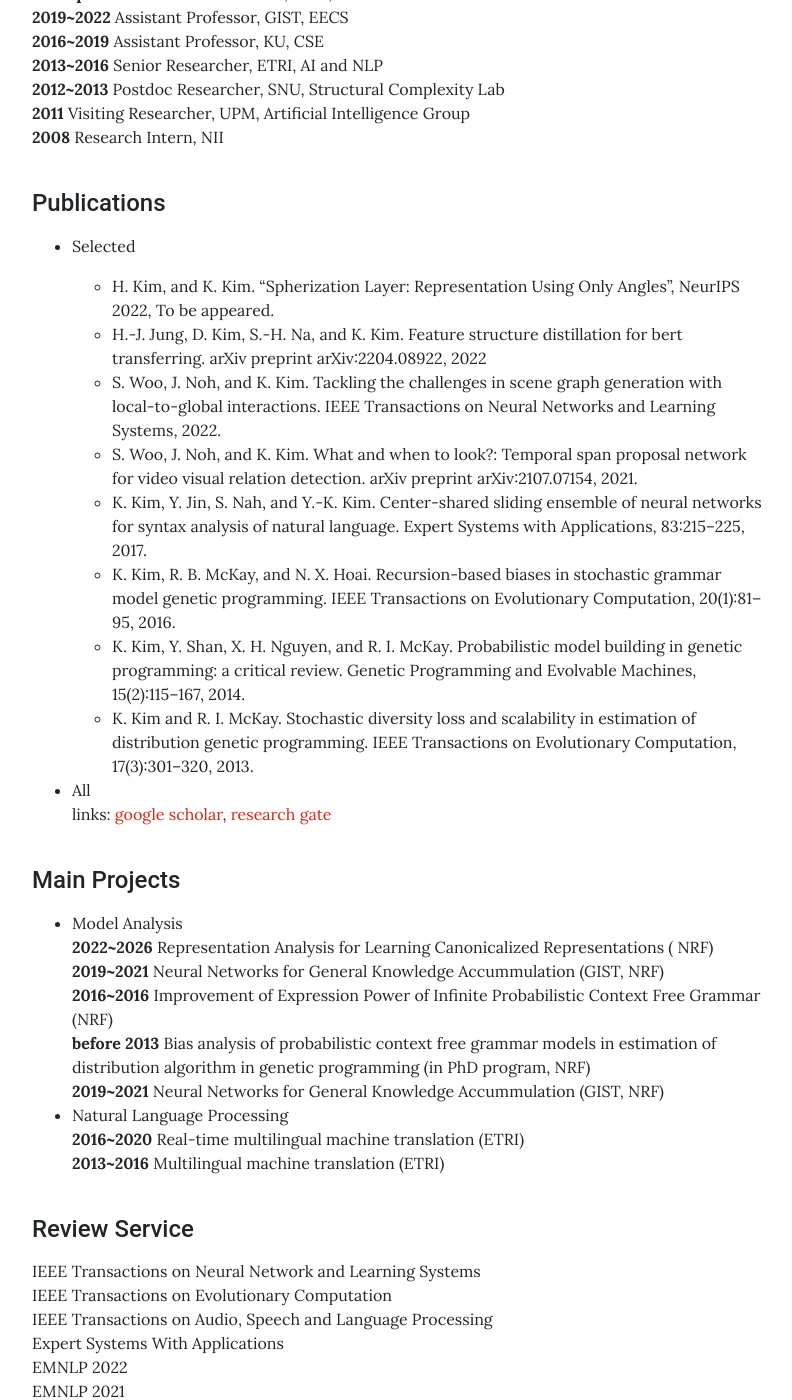
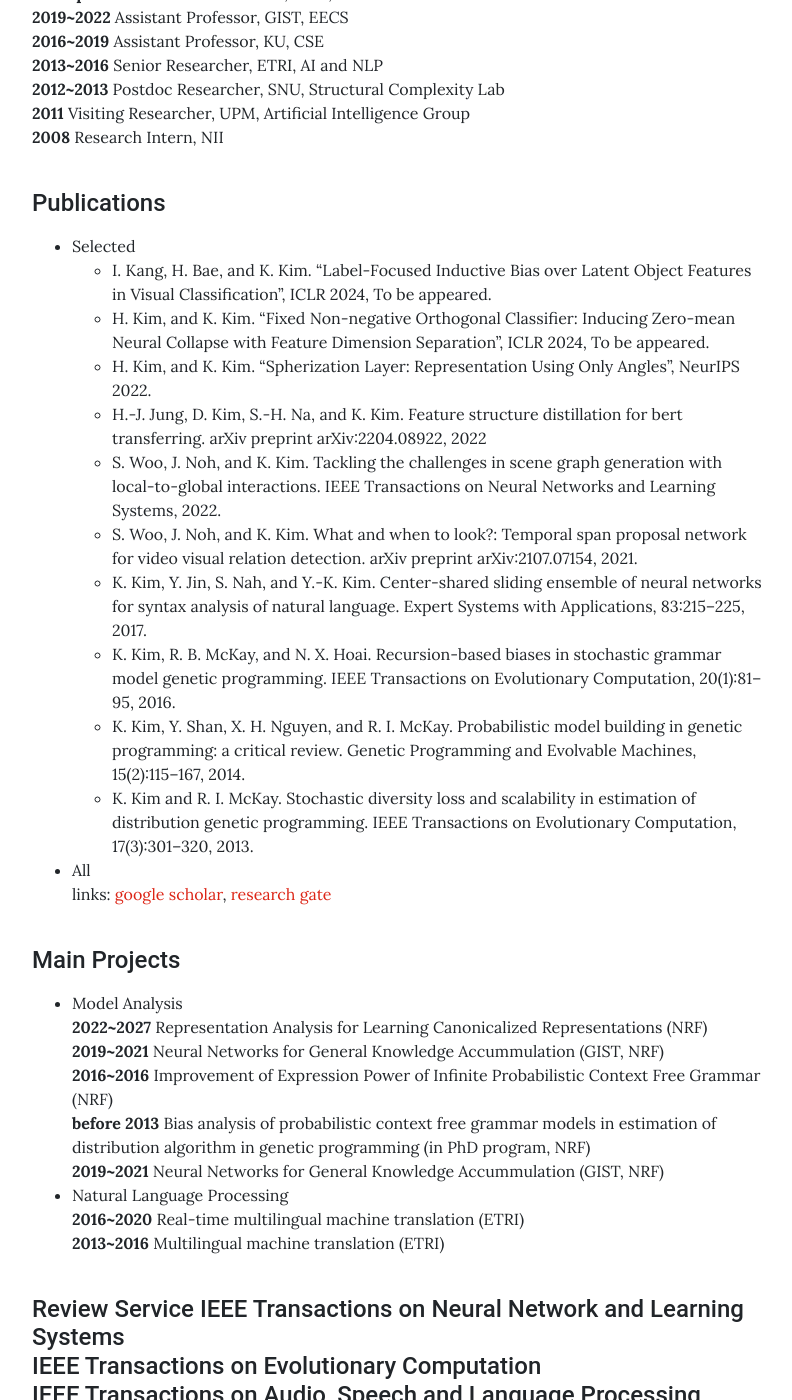
Before and after one commit to irrlab/irrlab.github.io, a Jekyll site: the page built from pages/team/professor.md, in a window 1280 px wide and 1400 px high, scrolled down 1286 px. Shown: the whole window, without its empty margins (243-1035 px from the left). Built offline with Jekyll 4.4.1, drawn with Linux system fonts in a browser that asks for light colours; some of the changed text lies outside the part shown.

Commit message:
img flex

```diff
--- a/_data/team_professor.yml
+++ b/_data/team_professor.yml
@@ -41,8 +41,9 @@
     #### Publications
 
     - Selected <br/>
-
-      - H. Kim, and K. Kim. "Spherization Layer: Representation Using Only Angles", NeurIPS 2022, To be appeared.
+      - I. Kang, H. Bae, and K. Kim. "Label-Focused Inductive Bias over Latent Object Features in Visual Classification", ICLR 2024, To be appeared.
+      - H. Kim, and K. Kim. "Fixed Non-negative Orthogonal Classifier: Inducing Zero-mean Neural Collapse with Feature Dimension Separation", ICLR 2024, To be appeared.
+      - H. Kim, and K. Kim. "Spherization Layer: Representation Using Only Angles", NeurIPS 2022.
       - H.-J. Jung, D. Kim, S.-H. Na, and K. Kim. Feature structure distillation for bert transferring. arXiv preprint arXiv:2204.08922, 2022
       - S. Woo, J. Noh, and K. Kim. Tackling the challenges in scene graph generation with local-to-global interactions. IEEE Transactions on Neural Networks and Learning Systems, 2022.
       - S. Woo, J. Noh, and K. Kim. What and when to look?: Temporal span proposal network for video visual relation detection. arXiv preprint arXiv:2107.07154, 2021.
@@ -62,7 +63,7 @@
     #### Main Projects
 
     - Model Analysis <br/>
-    **2022~2026** Representation Analysis for Learning Canonicalized Representations ( NRF) <br/>
+    **2022~2027** Representation Analysis for Learning Canonicalized Representations (NRF) <br/>
     **2019~2021** Neural Networks for General Knowledge Accummulation (GIST, NRF) <br/>
     **2016~2016** Improvement of Expression Power of Infinite Probabilistic Context Free Grammar (NRF) <br/>
     **before 2013** Bias analysis of probabilistic context free grammar models in estimation of distribution algorithm in genetic programming (in PhD program, NRF)<br/>
@@ -75,17 +76,15 @@
 
 
     #### Review Service
-
-    IEEE Transactions on Neural Network and Learning Systems<br/>
-    IEEE Transactions on Evolutionary Computation<br/>
-    IEEE Transactions on Audio, Speech and Language Processing<br/>
-    Expert Systems With Applications<br/>
-    EMNLP 2022<br/>
-    EMNLP 2021<br/>
+    IEEE Transactions on Neural Network and Learning Systems <br/>
+    IEEE Transactions on Evolutionary Computation <br/>
+    IEEE Transactions on Audio, Speech and Language Processing <br/>
+    Expert Systems With Applications <br/>
+    EMNLP 2023, 2022, 2021 <br/>
+    ACL 2023 <br/>
     <br/>
 
     ##### Acronyms
-
     GIST (Gwangju Institute of Science and Technology, Korea)<br/>
     ETRI (Electronics and Telecommunications Research Institute, Korea)<br/>
     UPM (Polytechnic University of Madrid, Spain)<br/>
```
